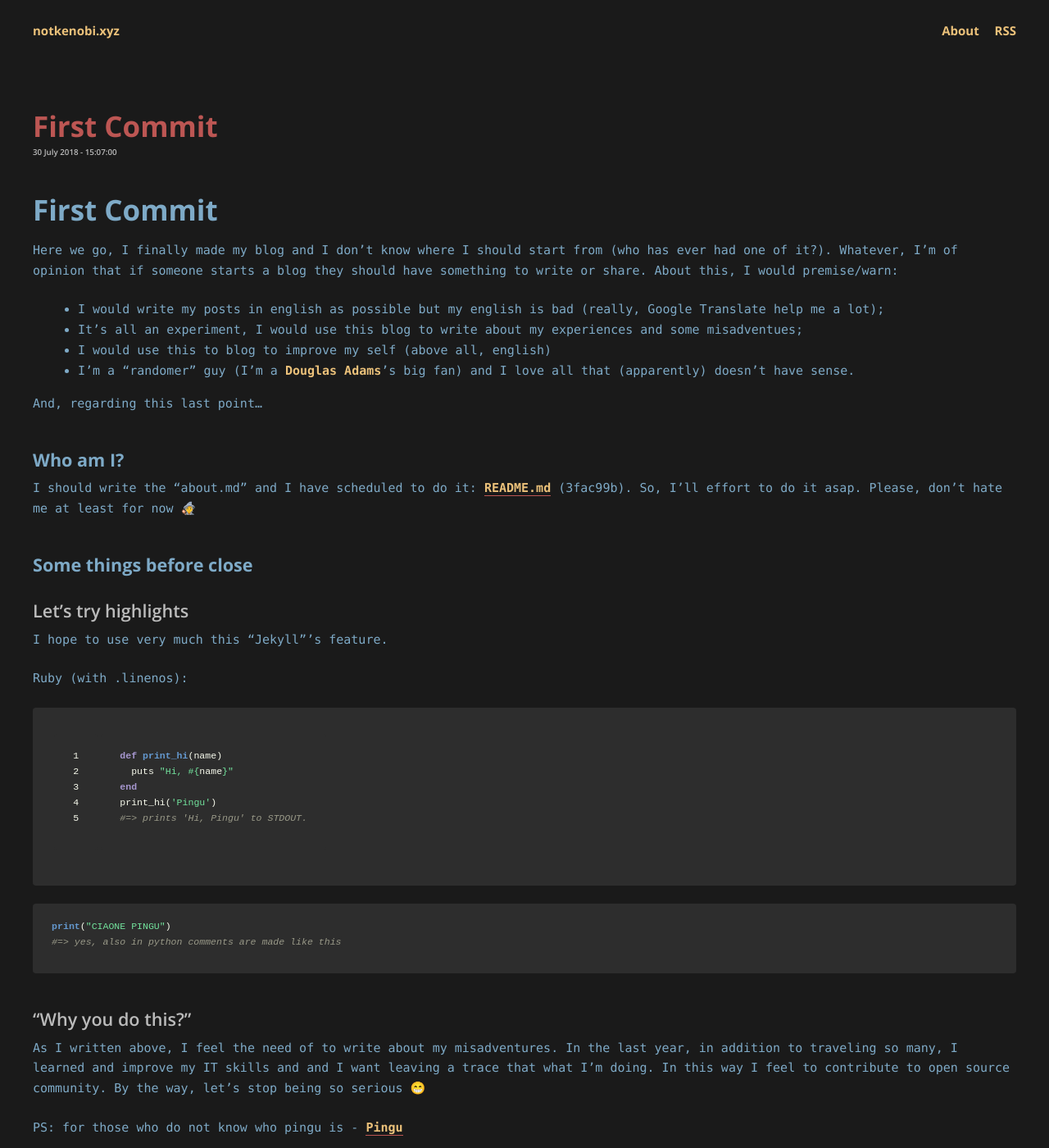
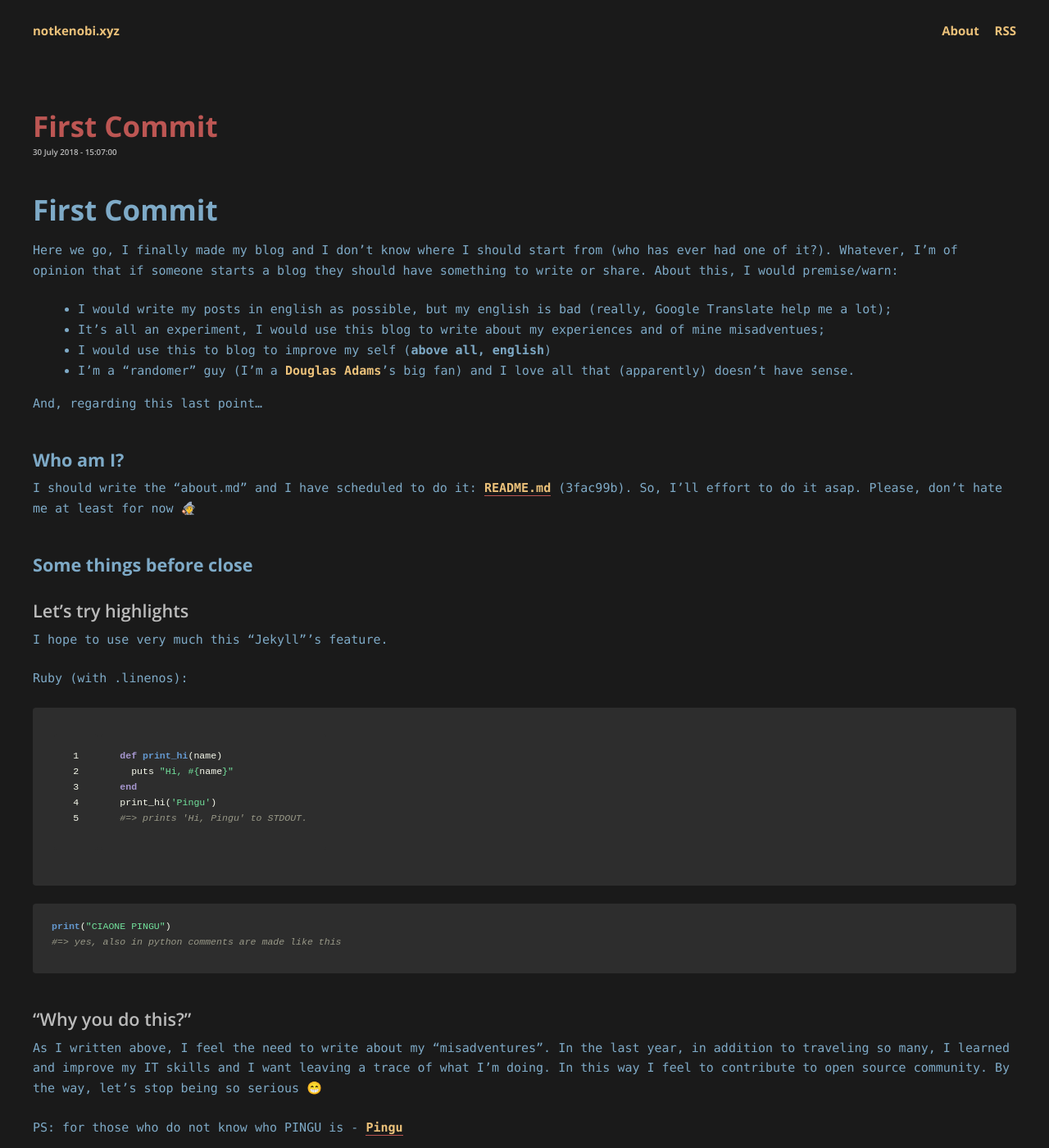
Before and after one commit to CPTBarbaciccia/cptbarbaciccia.github.io, a Jekyll site: the page built from _posts/2018-07-30-first-commit.markdown, in a window 1280 px wide and 1400 px high. Shown: the whole window at 82% size. Built offline with Jekyll 4.4.1, drawn with Linux system fonts in a browser that asks for light colours; some web fonts are replaced.

Commit message:
semantic adjustments and publishing a newpost

```diff
--- a/_posts/2018-07-30-first-commit.markdown
+++ b/_posts/2018-07-30-first-commit.markdown
@@ -10,9 +11,9 @@
 Whatever, I'm of opinion that if someone starts a blog they should have something to write or share.
 About this, I would premise/warn:
 
-- I would write my posts in english as possible but my english is bad (really, Google Translate help me a lot);
-- It's all an experiment, I would use this blog to write about my experiences and some misadventues;
-- I would use this to blog to improve my self (above all, english)
+- I would write my posts in english as possible, but my english is bad (really, Google Translate help me a lot);
+- It's all an experiment, I would use this blog to write about my experiences and of mine misadventues;
+- I would use this to blog to improve my self (**above all, english**)
 - I'm a "randomer" guy (I'm a [Douglas Adams][Douglas_Adams]'s big fan) and I love all that (apparently) doesn't have sense.
 
 And, regarding this last point...
@@ -45,12 +46,12 @@
 
 ### "Why you do this?"
 
-As I written above, I feel the need of to write about my misadventures.
-In the last year, in addition to traveling so many, I learned and improve my IT skills and  and I want leaving a trace that what I'm doing.
+As I written above, I feel the need to write about my "misadventures".
+In the last year, in addition to traveling so many, I learned and improve my IT skills and I want leaving a trace of what I'm doing.
 In this way I feel to contribute to open source community.
 By the way, let's stop being so serious 😁
 
-PS: for those who do not know who pingu is - [Pingu](https://en.wikipedia.org/wiki/Pingu)
+PS: for those who do not know who PINGU is - [Pingu](https://en.wikipedia.org/wiki/Pingu)
 
 [Douglas_Adams]: https://en.wikipedia.org/wiki/Douglas_Adams
 [readme_me]: https://github.com/x21Kenobi/x21kenobi.github.io/blob/3fac99bcee4d40f53c0e93fab3dcfec13b31439a/README.md
```
Also changed, not shown: other parts of _posts/2018-07-30-first-commit.markdown (+1 -0 lines), _posts/2018-08-07-Jenkins-Nuget-Mirrors.markdown (added, +101 -0 lines).
